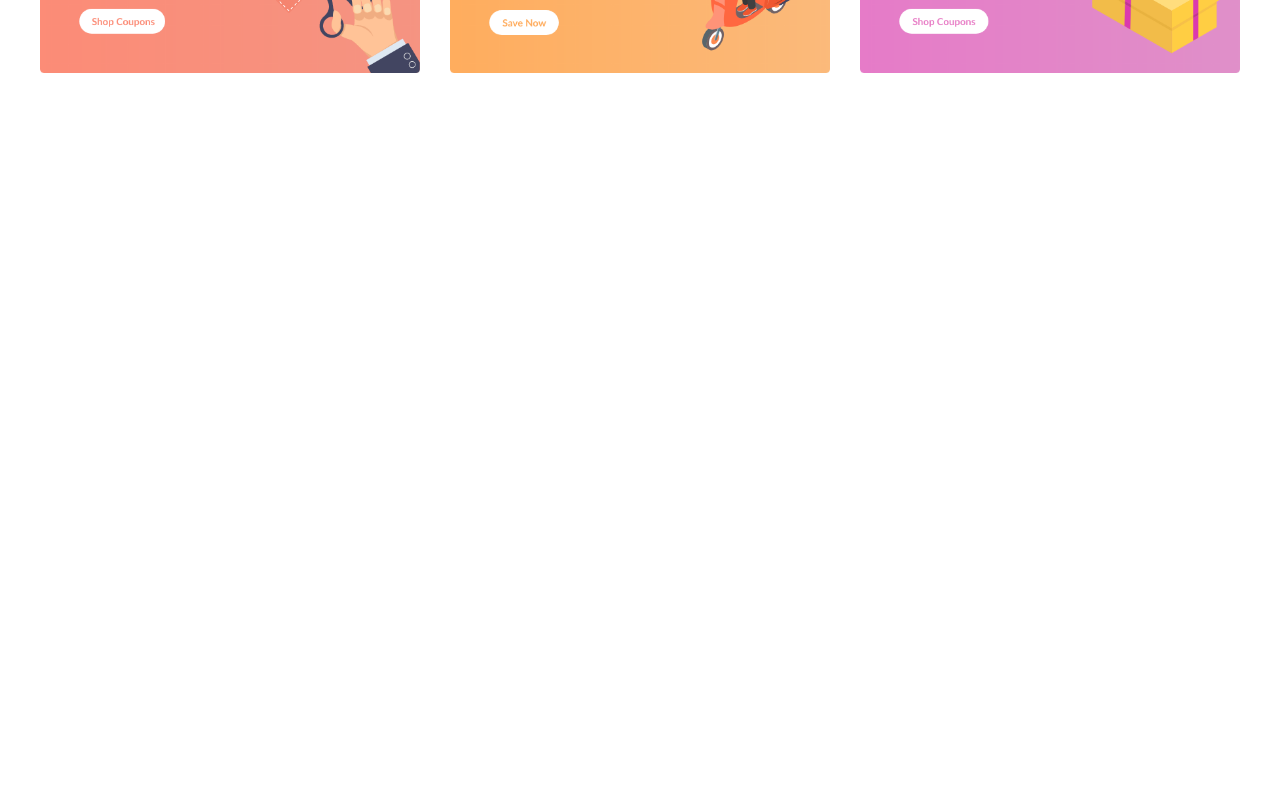
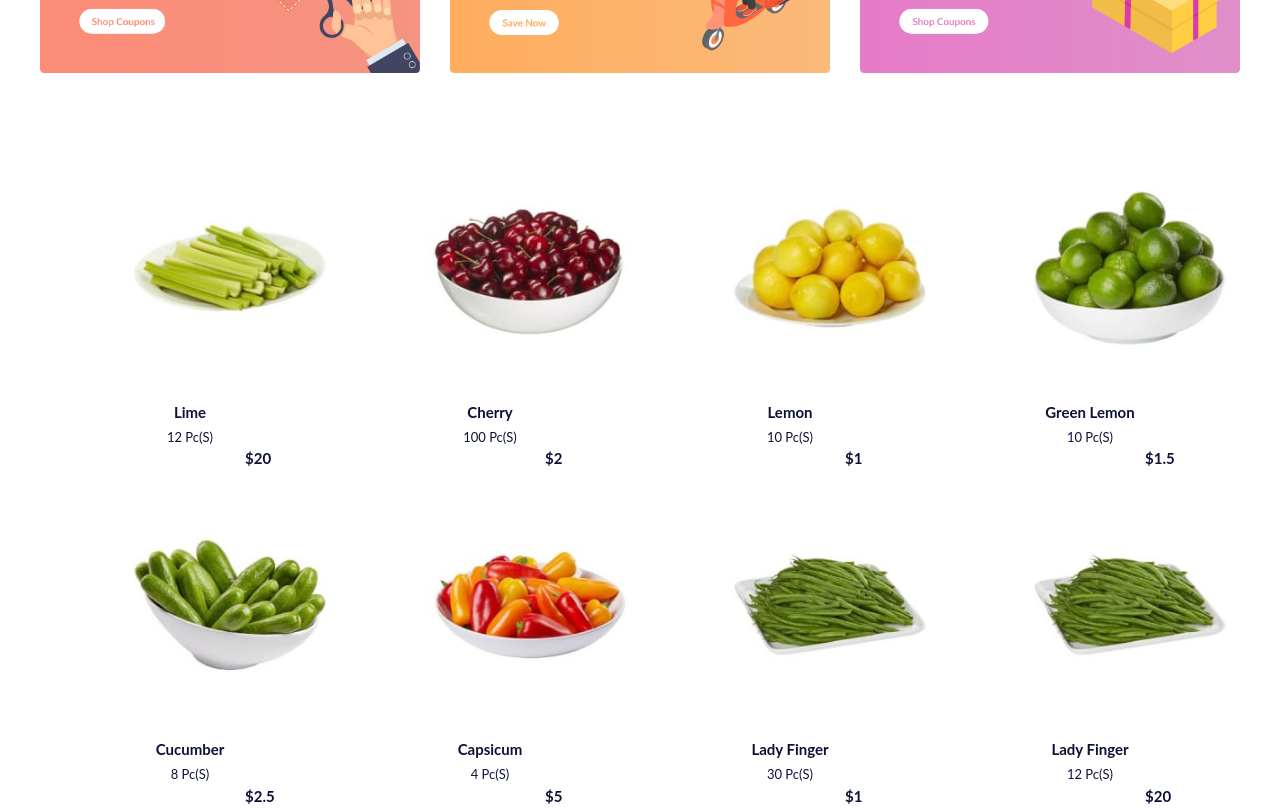
Before and after one commit to hkabir/khetkhamar, a React (Create React App) app: page / in a window 1280 px wide. Shown: the part 780-1588 px from the top of the page. Before the commit the page ends 853 px from the top, so only its background shows below. Built offline with nearby package versions, Linux system fonts and the light colour scheme; the HTML template or start-up script is replaced by a standard one.

Commit message:
productComponet

```diff
--- a/src/App.js
+++ b/src/App.js
@@ -3,12 +3,14 @@ import "./App.scss";
 import { Banner } from "./Component/Banner";
 import { Featured } from "./Component/Featured/Featured";
 import { NavBar } from "./Component/NavBar.jsx";
+import { Products } from "./Component/Products/Products";
 function App() {
   return (
     <>
       <NavBar />
       <Banner />
       <Featured />
+      <Products />
     </>
   );
 }
--- a/src/App.scss
+++ b/src/App.scss
@@ -78,6 +78,9 @@ section {
 **/
 .packshot {
   max-width: 100%;
+  max-height: 80%;
+
+  margin-left: 40px;
 }
 .product-title {
   font-family: $product-font-family;
@@ -89,6 +92,8 @@ section {
   overflow: hidden;
   text-overflow: ellipsis;
   white-space: nowrap;
+  text-align: center;
+  text-transform: capitalize;
 }
 .product-weight {
   font-family: $product-font-family;
@@ -96,15 +101,19 @@ section {
   font-weight: 400;
   color: $product-text-color;
   display: block;
+  text-align: center;
+  text-transform: capitalize;
 }
 .product-price {
   font-family: $product-font-family;
   font-size: 15px;
   font-weight: 700;
   color: $product-text-color;
+  margin-left: 190px;
 }
 .btn-cart-plus {
   height: 0px;
+  text-align: center;
 }
 .btn-cart-plus-minus {
   display: flex;
--- /dev/null
+++ b/src/Component/Products/Products.jsx
@@ -0,0 +1,24 @@
+import React from "react";
+import ProductsData from "./ProductsData";
+
+export const Products = () => {
+  return (
+    <section>
+      <div className="container-fluid">
+        <div className="row justify-content-md-center row-space-top">
+          {ProductsData.map((item) => {
+            const { id, image, product, productweight, productprice } = item;
+            return (
+              <div className="col-lg-3 col-6" key={id}>
+                <img src={image} alt="" className="packshot" />
+                <h3 className="product-title">{product}</h3>
+                <span className="product-weight">{productweight} pc(s)</span>
+                <span className="product-price">${productprice}</span>
+              </div>
+            );
+          })}
+        </div>
+      </div>
+    </section>
+  );
+};
--- /dev/null
+++ b/src/Component/Products/ProductsData.js
@@ -0,0 +1,68 @@
+import pImg1 from "../../asset/images/product1.jpg";
+import pImg2 from "../../asset/images/product2.jpg";
+import pImg3 from "../../asset/images/product3.jpg";
+import pImg4 from "../../asset/images/product4.jpg";
+import pImg5 from "../../asset/images/product5.jpg";
+import pImg6 from "../../asset/images/product6.jpg";
+import pImg7 from "../../asset/images/product7.jpg";
+import pImg8 from "../../asset/images/product8.jpg";
+
+const ProductsData = [
+  {
+    id: 1,
+    product: "lime",
+    productweight: 12,
+    productprice: 20,
+    image: pImg1,
+  },
+  {
+    id: 2,
+    product: "cherry",
+    productweight: 100,
+    productprice: 2,
+    image: pImg2,
+  },
+  {
+    id: 3,
+    product: "lemon",
+    productweight: 10,
+    productprice: 1,
+    image: pImg3,
+  },
+  {
+    id: 4,
+    product: "green lemon",
+    productweight: 10,
+    productprice: 1.5,
+    image: pImg4,
+  },
+  {
+    id: 5,
+    product: "cucumber",
+    productweight: 8,
+    productprice: 2.5,
+    image: pImg5,
+  },
+  {
+    id: 6,
+    product: "capsicum",
+    productweight: 4,
+    productprice: 5,
+    image: pImg6,
+  },
+  {
+    id: 7,
+    product: "lady finger",
+    productweight: 30,
+    productprice: 1,
+    image: pImg7,
+  },
+  {
+    id: 8,
+    product: "lady finger",
+    productweight: 12,
+    productprice: 20,
+    image: pImg8,
+  },
+];
+export default ProductsData;
```
